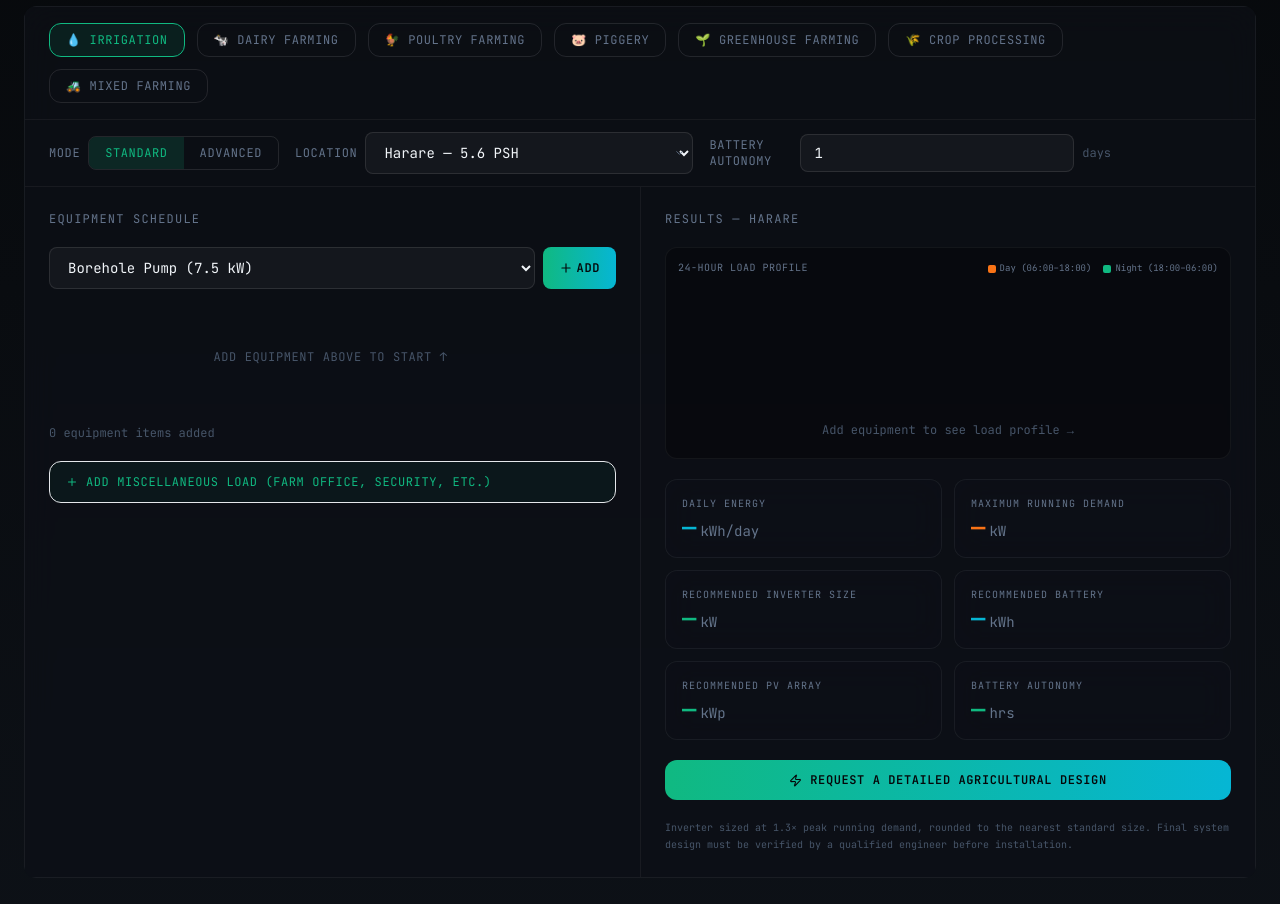
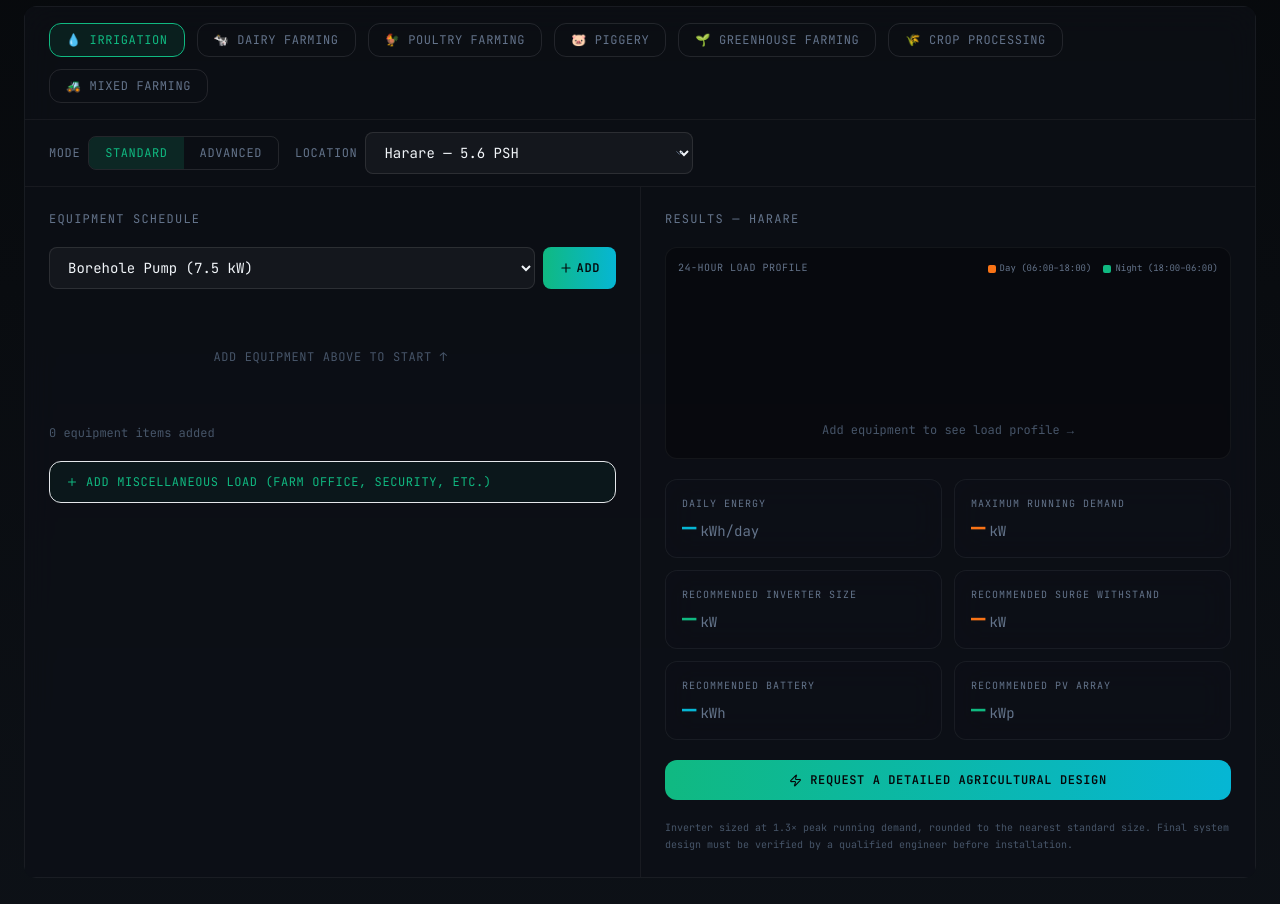
Before and after one commit to faraimupfuti/voltsage-beta, a Next.js app: page / in a window 1280 px wide. Shown: the part 4940-5844 px from the top of the page. Built offline with nearby package versions, Linux system fonts and the light colour scheme.

Commit message:
Add files via upload

```diff
--- a/components/tools/AgriculturalTool.tsx
+++ b/components/tools/AgriculturalTool.tsx
@@ -284,16 +284,6 @@ export default function AgriculturalTool() {
                 </div>
               </div>
 
-              {/* Autonomy */}
-              <div className="flex items-center gap-2">
-                <span className="text-xs font-mono uppercase text-slate-500 tracking-wider">Battery autonomy</span>
-                <input
-                  type="number" min={0.5} step={0.5} value={autonomy}
-                  onChange={e => setAutonomy(parseFloat(e.target.value) || 1)}
-                  className="tool-input text-xs w-20 text-white"
-                />
-                <span className="text-xs font-mono text-slate-600">days</span>
-              </div>
             </div>
 
             {/* ── main body ── */}
@@ -568,14 +558,14 @@ export default function AgriculturalTool() {
                   )}
                 </div>
 
-                {/* Readout grid — surge hidden from display */}
+                {/* Readout grid — surge shown next to inverter size */}
                 <div className="grid grid-cols-2 gap-3">
-                  <ReadoutCard label="Daily energy"              value={result ? result.Ed_kWh.toFixed(2)      : '—'} unit="kWh/day" accent />
-                  <ReadoutCard label="Maximum running demand"    value={result ? result.Peak_kW.toFixed(2)     : '—'} unit="kW"      amber />
-                  <ReadoutCard label="Recommended inverter size" value={result ? String(result.invSize)        : '—'} unit="kW" />
-                  <ReadoutCard label="Recommended battery"       value={result ? result.CbattRounded.toFixed(1): '—'} unit="kWh"     accent />
-                  <ReadoutCard label="Recommended PV array"      value={result ? result.PpvRounded.toFixed(2)  : '—'} unit="kWp" />
-                  <ReadoutCard label="Battery autonomy"          value={result ? result.autonomyHours.toFixed(1): '—'} unit="hrs" />
+                  <ReadoutCard label="Daily energy"                 value={result ? result.Ed_kWh.toFixed(2)       : '—'} unit="kWh/day" accent />
+                  <ReadoutCard label="Maximum running demand"       value={result ? result.Peak_kW.toFixed(2)      : '—'} unit="kW"      amber />
+                  <ReadoutCard label="Recommended inverter size"    value={result ? String(result.invSize)         : '—'} unit="kW" />
+                  <ReadoutCard label="Recommended surge withstand"  value={result ? result.Surge_kW.toFixed(2)     : '—'} unit="kW"      amber />
+                  <ReadoutCard label="Recommended battery"          value={result ? result.CbattRounded.toFixed(1) : '—'} unit="kWh"     accent />
+                  <ReadoutCard label="Recommended PV array"         value={result ? result.PpvRounded.toFixed(2)   : '—'} unit="kWp" />
                 </div>
 
                 {result && (
```
